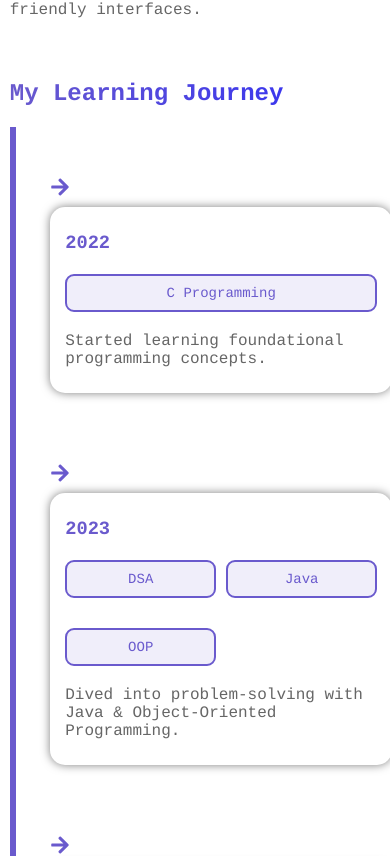
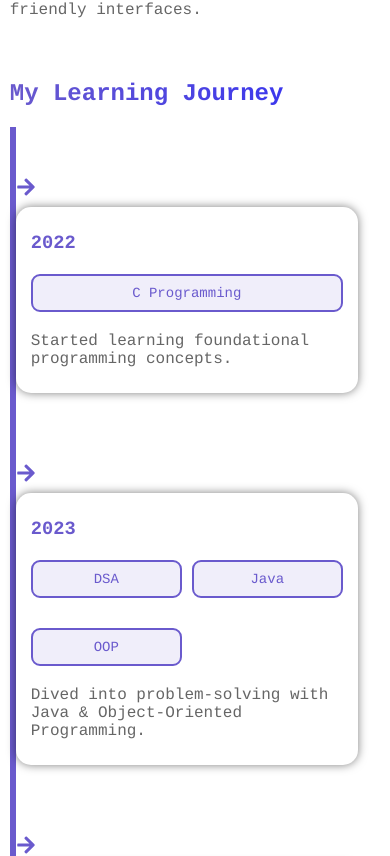
Before and after one commit to Arunitdy/portfolio-2.0, a React (Vite) app in the folder portfolio/: page / in a window 390 px wide. Shown: the part 1392-2248 px from the top of the page. Built offline with nearby package versions, Linux system fonts and the light colour scheme; no server answers.

Commit message:
Update Timeline.css

```diff
--- a/portfolio/src/All/TimeLine/Timeline.css
+++ b/portfolio/src/All/TimeLine/Timeline.css
@@ -65,7 +65,5 @@
         flex-direction: column;
         align-items: flex-start;
     }
-    .timeline-item {
-        margin-left:10%;
-    }
+
 }
```
